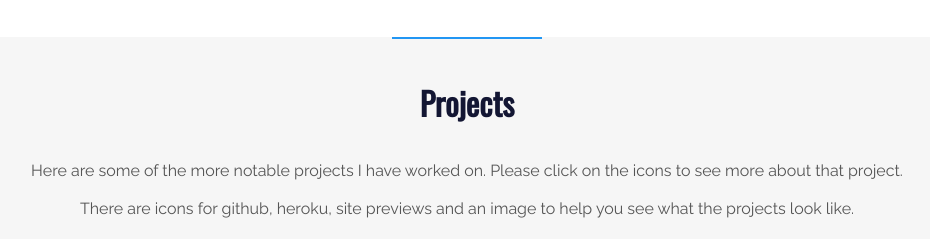
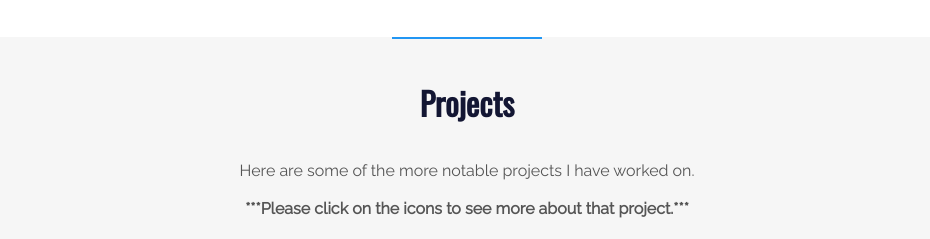
Before and after one commit to Rikkor/Web_Application_Project, a plain HTML site: page index.html in a window 1280 px wide. Shown: the part 1731-1970 px from the top of the page, without its empty margins (173-1103 px from the left). Drawn offline with nearby package versions, Linux system fonts and the light colour scheme.

Commit message:
Final polish
Final polish

```diff
--- a/index.html
+++ b/index.html
@@ -47,7 +47,8 @@
   <div id="projects">
   	<hr>
     <h3 class="title">Projects</h3>
-    <p>Here are some of the more notable projects I have worked on. Please click on the icons to see more about that project. <br>
+    <p>Here are some of the more notable projects I have worked on.<br>
+      <br><b><strong>***Please click on the icons to see more about that project.***</strong></b><br>
     	<br>There are icons for github, heroku, site previews and an image to help you see what the projects look like.
     </p><br>
     <ul class="grid">
```
